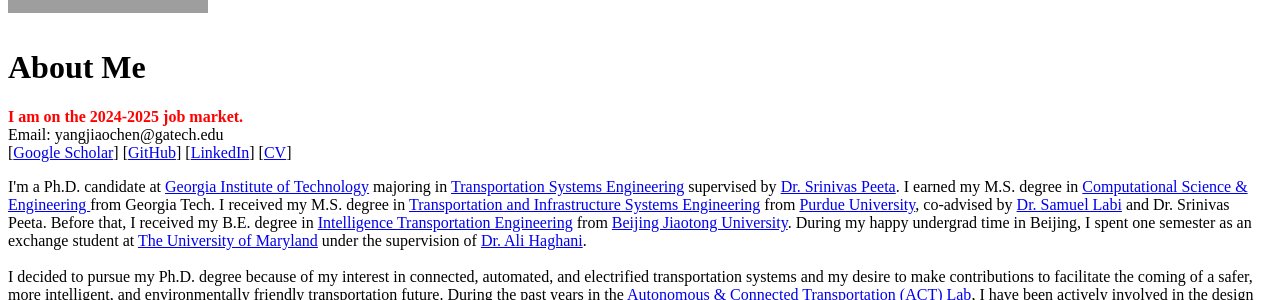
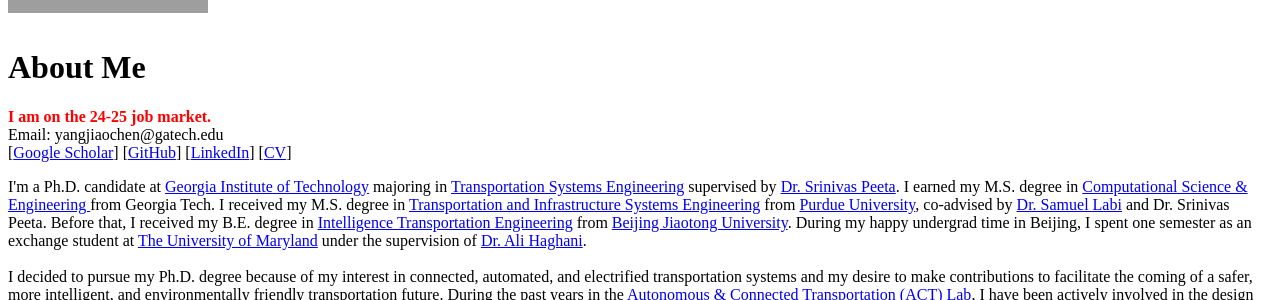
Before and after one commit to YangjiaoChen/YangjiaoChen.github.io, a Jekyll site: the page built from index.html, in a window 1280 px wide. Shown: the part 250-550 px from the top of the page. Built offline with Jekyll 4.4.1, drawn with Linux system fonts in a browser that asks for light colours; grey boxes are pictures that could not be loaded.

Commit message:
Update index.html

```diff
--- a/index.html
+++ b/index.html
@@ -83,7 +83,7 @@ title: "Yangjiao Chen"
     <h1>About Me</h1>
     <p>
 
-      <b style="color:red">I am on the 2024-2025 job market.</b><br />
+      <b style="color:red">I am on the 24-25 job market.</b><br />
       Email: yangjiaochen@gatech.edu<br />
       [<a href="https://scholar.google.com/" target="_blank">Google Scholar</a>]
       [<a href="https://https://github.com/YangjiaoChen" target="_blank">GitHub</a>]
```
